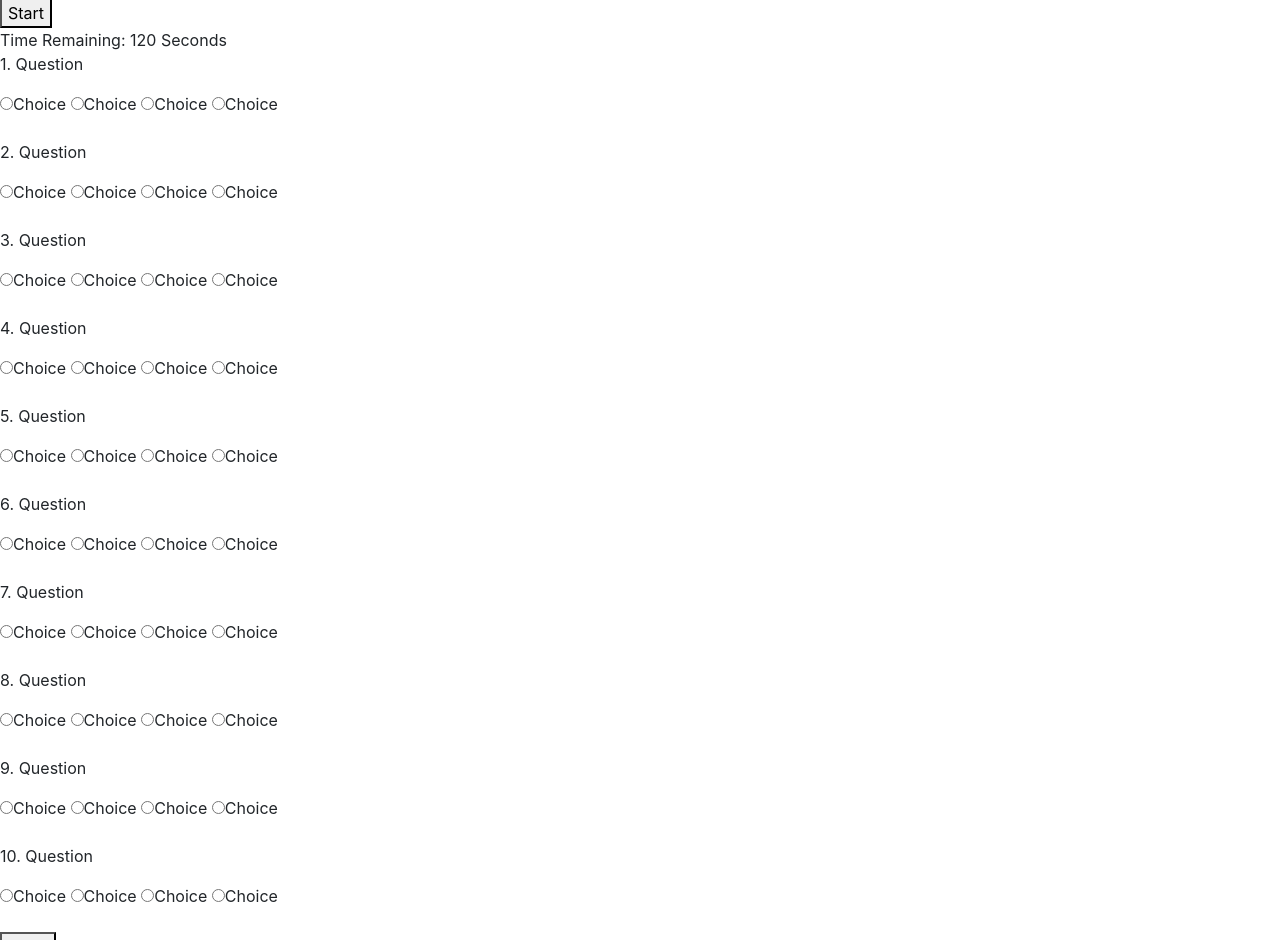
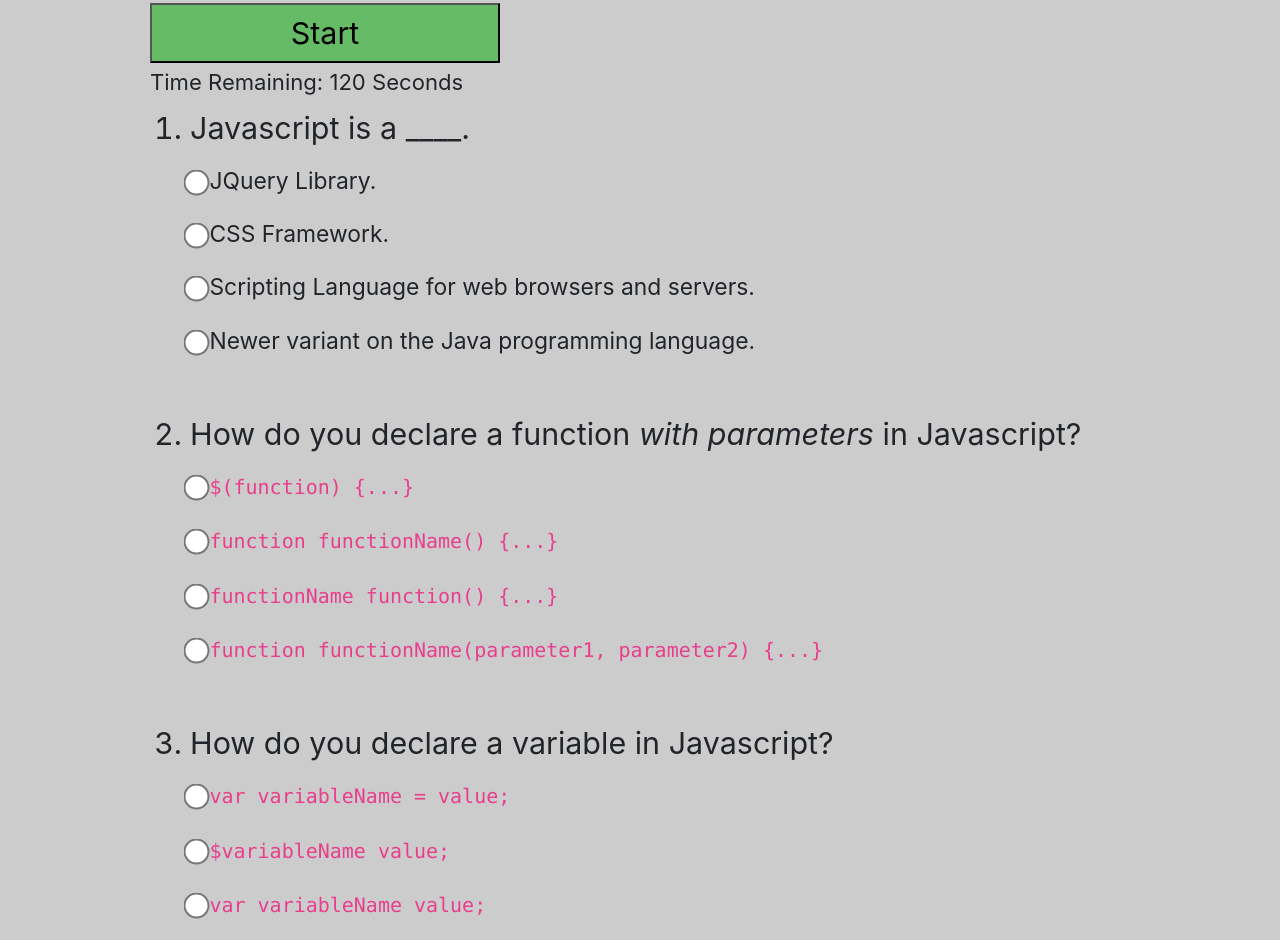
Before and after one commit to coffeemetalcode/Trivia-Game, a plain HTML site: page index.html in a window 1280 px wide. Shown: the part 58-998 px from the top of the page. Drawn offline with nearby package versions, Linux system fonts and the light colour scheme.

Commit message:
Styling better. Adding question details.

```diff
--- a/assets/css/style.css
+++ b/assets/css/style.css
@@ -0,0 +1,24 @@
+body {
+  width: 980px;
+  margin: auto;
+  background-color: #ccc;
+}
+
+p, h1, button, body, .trivia, .question {
+  font-size: 138%;
+  line-height: 175%;
+}
+
+form {
+  font-size: 75%;
+}
+
+button {
+  background-color: #6b6;
+  width: 350px;
+  margin: auto;
+}
+
+input[type='radio'] {
+  transform: scale(2);
+}
--- a/assets/javascript/game.js
+++ b/assets/javascript/game.js
@@ -38,8 +38,8 @@ var clock = {
 
 // Create a function that counts correct, incorrect, and unanswered questions when the time runs out or the "Done" button is clicked
 
-var corrects = document.getElementsByName("correct");
-var incorrects = document.getElementsByName("incorrect");
+var corrects = document.getElementsByClassName("correct");
+var incorrects = document.getElementsByClassName("incorrect");
 numCorrects = [];
 numIncorrects = []
 numUnanswered = 0;
--- a/index.html
+++ b/index.html
@@ -26,128 +26,110 @@
 
   <!-- The next section sets up the quetion divs and answer choices. Use the value 'correct' to capture and count correct responses, and 'incorrect' to capture and count incorrect responses in the *.js file -->
   <div id="trivia">
-    <div class="question">
-      <p>
-        1. Question
-      </p>
-      <form>
+    <ol>
+      <li class="question">
+        Javascript is a ____.
+        <form name="q1">
           <!-- move the position of the correct response around for variety -->
-        <input type="radio" name="correct">Choice
-        <input type="radio" name="incorrect">Choice
-        <input type="radio" name="incorrect">Choice
-        <input type="radio" name="incorrect">Choice
+          <input type="radio" class="incorrect" name="q1"> JQuery Library.<br>
+          <input type="radio" class="incorrect" name="q1"> CSS Framework.<br>
+          <input type="radio" class="correct" name="q1"> Scripting Language for web browsers and servers.<br>
+          <input type="radio" class="incorrect" name="q1"> Newer variant on the Java programming language.<br>
         </form>
+      </li>
       <br>
-    </div>
-    <div class="question">
-      <p>
-        2. Question
-      </p>
-      <form>
+      <li class="question">
+        How do you declare a function <em>with parameters</em> in Javascript?
+        <form name="q2">
           <!-- move the position of the correct response around for variety -->
-        <input type="radio" name="correct">Choice
-        <input type="radio" name="incorrect">Choice
-        <input type="radio" name="incorrect">Choice
-        <input type="radio" name="incorrect">Choice
+          <input type="radio" class="incorrect" name="q2"> <code>$(function) {...}</code><br>
+          <input type="radio" class="incorrect" name="q2"> <code>function  functionName() {...}</code><br>
+          <input type="radio" class="incorrect" name="q2"> <code>functionName function() {...}</code><br>
+          <input type="radio" class="correct" name="q2"> <code>function functionName(parameter1, parameter2) {...}</code><br>
         </form>
+      </li>
       <br>
-    </div>
-    <div class="question">
-      <p>
-        3. Question
-      </p>
-      <form>
-        <input type="radio" name="correct">Choice
-        <input type="radio" name="incorrect">Choice
-        <input type="radio" name="incorrect">Choice
-        <input type="radio" name="incorrect">Choice
+      <li class="question">
+        How do you declare a variable in Javascript?
+        <form name="q3">
+          <input type="radio" class="correct" name="q3">   <code>var variableName = value;</code><br>
+          <input type="radio" class="incorrect" name="q3">   <code>$variableName value;</code><br>
+          <input type="radio" class="incorrect" name="q3">   <code>var variableName value;</code><br>
+          <input type="radio" class="incorrect" name="q3">   <code>$var variableName = value;</code><br>
         </form>
+      </li>
       <br>
-    </div>
-    <div class="question">
-      <p>
-        4. Question
-      </p>
-      <form>
-        <input type="radio" name="correct">Choice
-        <input type="radio" name="incorrect">Choice
-        <input type="radio" name="incorrect">Choice
-        <input type="radio" name="incorrect">Choice
+      <li class="question">
+        <code>pets = ["cat", "dog", "ferret"];</code> is an example of ____.
+        <form name="q4">
+          <input type="radio" class="incorrect" name="q4">   a variable.<br>
+          <input type="radio" class="incorrect" name="q4">   an object.<br>
+          <input type="radio" class="incorrect" name="q4">   JSON.<br>
+          <input type="radio" class="correct" name="q4">   an array.<br>
         </form>
+      </li>
       <br>
-    </div>
-    <div class="question">
-      <p>
-        5. Question
-      </p>
-      <form>
-        <input type="radio" name="correct">Choice
-        <input type="radio" name="incorrect">Choice
-        <input type="radio" name="incorrect">Choice
-        <input type="radio" name="incorrect">Choice
+      <li class="question">
+        <code>employee = { firstName: "Jack", lastName: "Skellington", occupation: "HR Manager" }</code> is an example of ____.
+        <form name="q5">
+          <input type="radio" class="incorrect" name="q5">   a variable.<br>
+          <input type="radio" class="incorrect" name="q5">   an object.<br>
+          <input type="radio" class="incorrect" name="q5">   JSON.<br>
+          <input type="radio" class="incorrect" name="q5">   an array.<br>
         </form>
+      </li>
       <br>
-    </div>
-    <div class="question">
-      <p>
-        6. Question
-      </p>
-      <form>
-        <input type="radio" name="correct">Choice
-        <input type="radio" name="incorrect">Choice
-        <input type="radio" name="incorrect">Choice
-        <input type="radio" name="incorrect">Choice
+      <li class="question">
+        Question
+        <form name="q6">
+          <input type="radio" class="incorrect" name="q2">Choice<br>
+          <input type="radio" class="incorrect" name="q2">Choice<br>
+          <input type="radio" class="incorrect" name="q2">Choice<br>
+          <input type="radio" class="incorrect" name="q2">Choice<br>
         </form>
+      </li>
       <br>
-    </div>
-    <div class="question">
-      <p>
-        7. Question
-      </p>
-      <form>
-        <input type="radio" name="correct">Choice
-        <input type="radio" name="incorrect">Choice
-        <input type="radio" name="incorrect">Choice
-        <input type="radio" name="incorrect">Choice
+      <li class="question">
+        Question
+        <form name="q7">
+          <input type="radio" class="incorrect" name="q2">Choice<br>
+          <input type="radio" class="incorrect" name="q2">Choice<br>
+          <input type="radio" class="incorrect" name="q2">Choice<br>
+          <input type="radio" class="incorrect" name="q2">Choice<br>
         </form>
+      </li>
       <br>
-    </div>
-    <div class="question">
-      <p>
-        8. Question
-      </p>
-      <form>
-        <input type="radio" name="correct">Choice
-        <input type="radio" name="incorrect">Choice
-        <input type="radio" name="incorrect">Choice
-        <input type="radio" name="incorrect">Choice
+      <li class="question">
+        Question
+        <form name="q8">
+          <input type="radio" class="incorrect" name="q2">Choice<br>
+          <input type="radio" class="incorrect" name="q2">Choice<br>
+          <input type="radio" class="incorrect" name="q2">Choice<br>
+          <input type="radio" class="incorrect" name="q2">Choice<br>
         </form>
+      </li>
       <br>
-    </div>
-    <div class="question">
-      <p>
-        9. Question
-      </p>
-      <form>
-        <input type="radio" name="correct">Choice
-        <input type="radio" name="incorrect">Choice
-        <input type="radio" name="incorrect">Choice
-        <input type="radio" name="incorrect">Choice
+      <li class="question">
+        Question
+        <form name="q9">
+          <input type="radio" class="incorrect" name="q2">Choice<br>
+          <input type="radio" class="incorrect" name="q2">Choice<br>
+          <input type="radio" class="incorrect" name="q2">Choice<br>
+          <input type="radio" class="incorrect" name="q2">Choice<br>
         </form>
+      </li>
       <br>
-    </div>
-    <div class="question">
-      <p>
-        10. Question
-      </p>
-      <form>
-        <input type="radio" name="correct">Choice
-        <input type="radio" name="incorrect">Choice
-        <input type="radio" name="incorrect">Choice
-        <input type="radio" name="incorrect">Choice
+      <li class="question">
+        Question
+        <form name="q10">
+          <input type="radio" class="incorrect" name="q2">Choice<br>
+          <input type="radio" class="incorrect" name="q2">Choice<br>
+          <input type="radio" class="incorrect" name="q2">Choice<br>
+          <input type="radio" class="incorrect" name="q2">Choice<br>
         </form>
+      </li>
       <br>
-    </div>
+    </ol>
   </div>
 
   <div>
```
Lines whose indentation alone changed are shown as unchanged.
